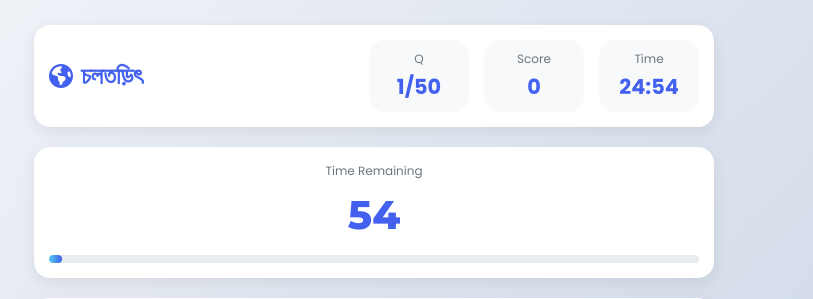
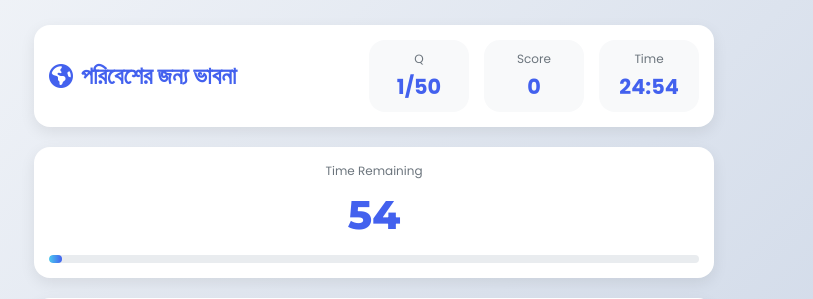
Before and after one commit to Rezu3/class10, a Flask app: page /gs in a window 1280 px wide. Shown: the top 299 px of the page, without its empty margins (266-1079 px from the left). Run offline with Flask 3, Linux system fonts and the light colour scheme.

Commit message:
Update gs.html

```diff
--- a/templates/gs.html
+++ b/templates/gs.html
@@ -12,7 +12,7 @@
     <div class="quiz-container">
         <!-- Compact Header -->
         <div class="quiz-header">
-            <h1><i class="fas fa-globe-americas"></i>চলতড়িৎ</h1>
+            <h1><i class="fas fa-globe-americas"></i>পরিবেশের জন্য ভাবনা</h1>
             <div class="quiz-info-bar">
                 <div class="info-box">
                     <div class="info-label">Q</div>
```
